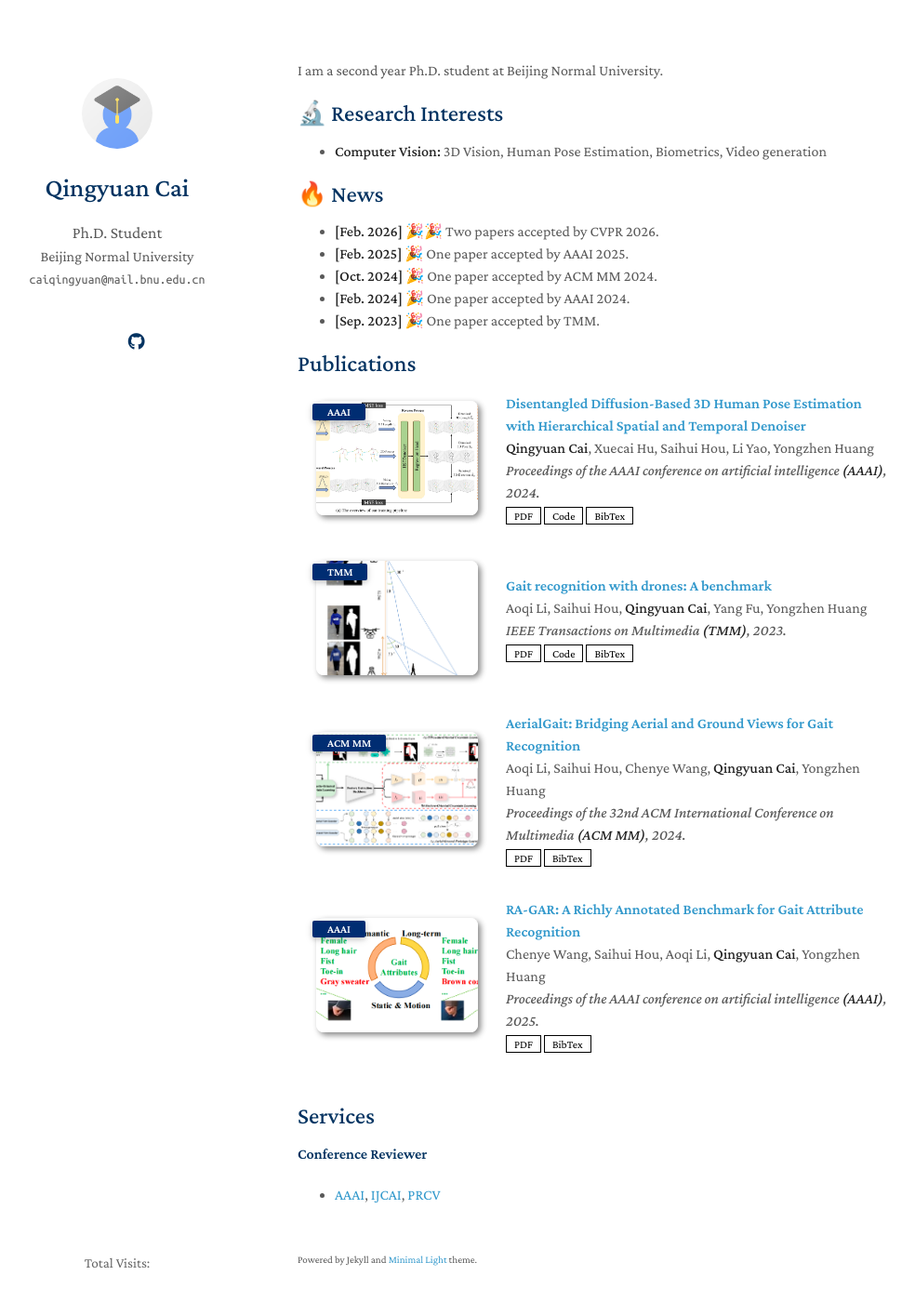
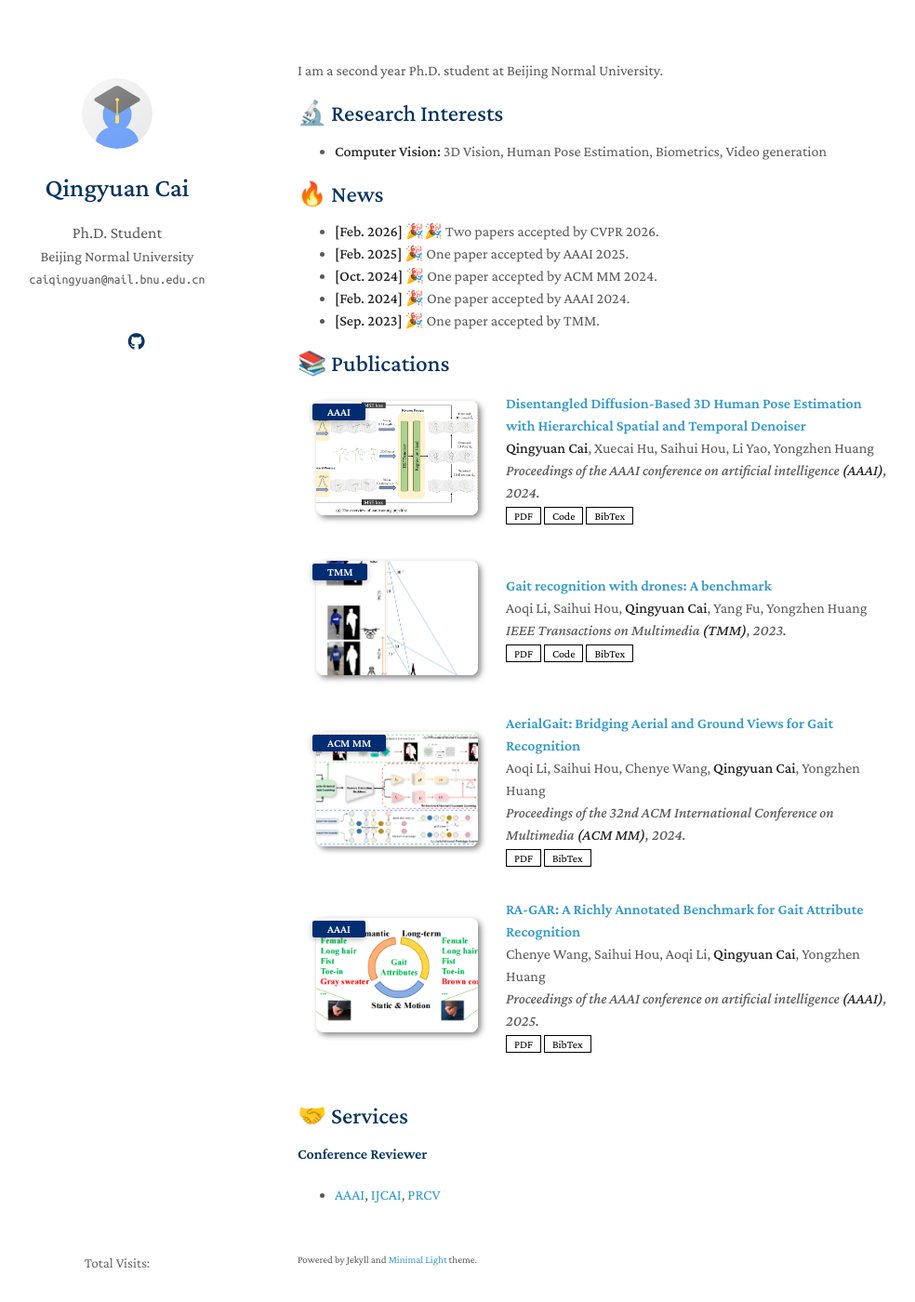
Before and after one commit to Andyen512/Andyen512.github.io, a Jekyll site: the page built from index.md, in a window 1280 px wide and 1400 px high. Shown: the whole window at 93% size, without its empty margins (150-1134 px from the left). Built offline with Jekyll 4.4.1, drawn with Linux system fonts in a browser that asks for light colours; comment, search, counter and statistics services are not loaded; a style sheet for code colours, icons or effects is not loaded.

```diff
--- a/_includes/publications.md
+++ b/_includes/publications.md
@@ -1,4 +1,4 @@
-<h2 id="publications" style="margin: 2px 0px -15px;">Publications</h2>
+<h2 id="publications" style="margin: 2px 0px -15px;">📚 Publications</h2>
 
 <div class="publications">
 <ol class="bibliography">
--- a/_includes/services.md
+++ b/_includes/services.md
@@ -17,6 +17,6 @@
 - [IEEE Transactions on Pattern Analysis and Machine Intelligence (TPAMI)](https://www.computer.org/csdl/journal/tp)
 - [International Journal of Computer Vision (IJCV)](https://www.springer.com/journal/11263) -->
 
-## Services
+## 🤝 Services
 #### Conference Reviewer
 - [AAAI](https://aaai.org/conference/aaai/aaai-26/), [IJCAI](https://www.ijcai.org/), [PRCV](https://www.prcv.cn/)
```
